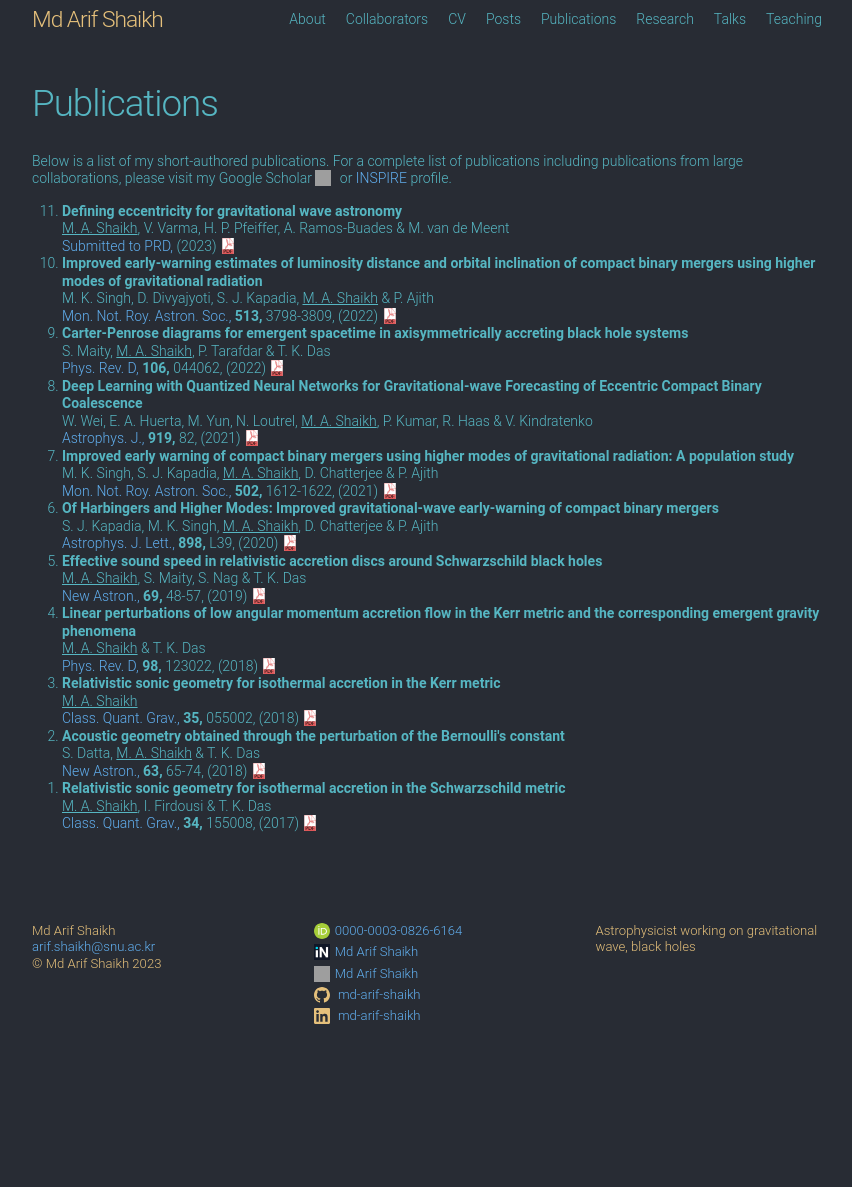
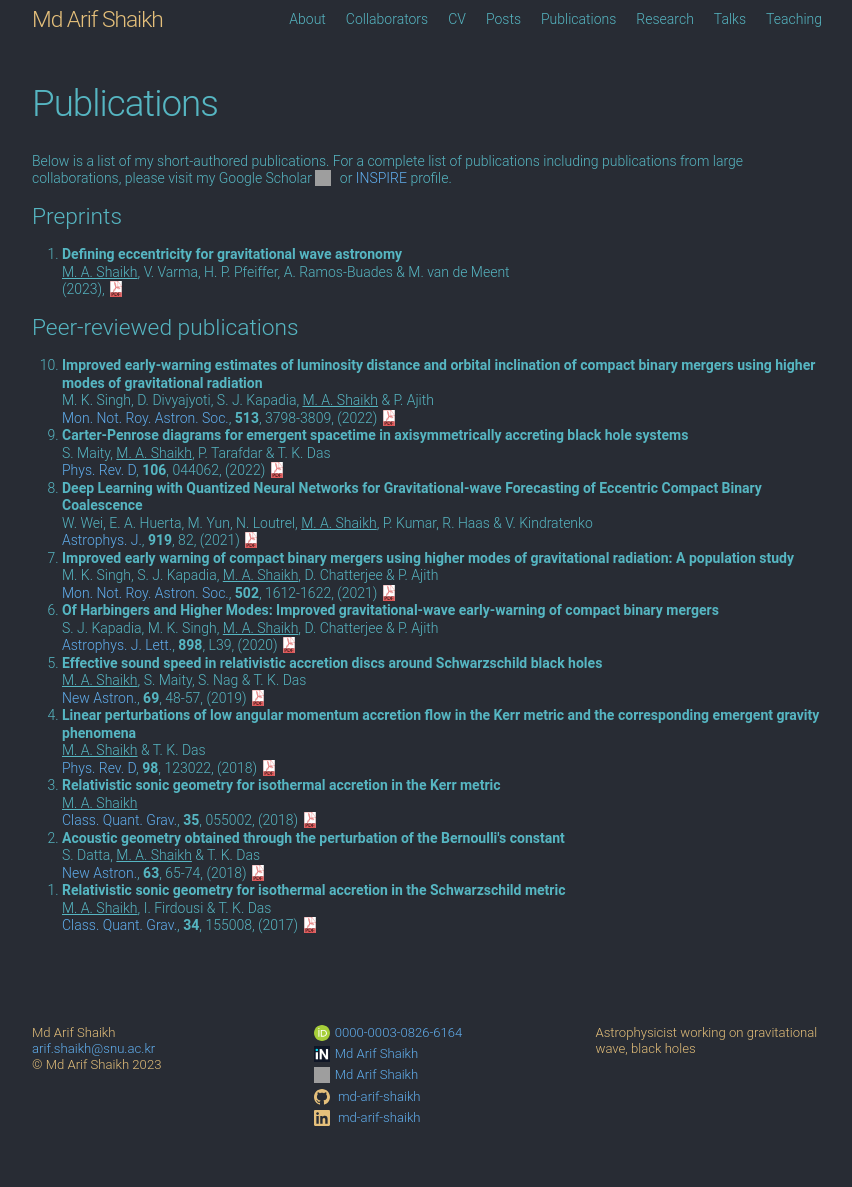
Before and after one commit to md-arif-shaikh/md-arif-shaikh.github.io, a Jekyll site: the page built from publications.md, in a window 1280 px wide. Shown: the whole page, without its empty margins (213-1065 px from the left). Built offline with Jekyll 4.4.1, drawn with Linux system fonts in a browser that asks for light colours; some web fonts are replaced; our own code applies the rules of GitHub Pages for plain Markdown files; before the commit the page ends 1085 px from its top, so only the background shows below that; grey boxes are pictures that could not be loaded.

Commit message:
fix publication list in pdf cv and web

```diff
--- a/publications.md
+++ b/publications.md
@@ -4,23 +4,28 @@ permalink: /publications/
 ---
 Below is a list of my short-authored publications. For a complete list of publications including publications from large collaborations, please visit my Google Scholar <a href="https://scholar.google.com/citations?user=EcFhopXwEb0C&hl=en&oi=sra"><img class="svg-icon" src="/assets/google_scholar_icon.svg"></a> or [INSPIRE](https://inspirehep.net/literature?sort=mostrecent&size=50&page=1&q=M.A.Shaikh.1&arxiv_categories=astro-ph.HE) profile.
 
+{% if site.data.short_author_preprints_html.size > 0 %}
+<h3>Preprints</h3>
 <ol reversed>
-{% for publication in site.data.publications %}
+{% for publication in site.data.short_author_preprints_html %}
   {% assign paper = publication[1] %}
-  {% if paper.volume == '' %}
-    {% assign volsep = "" %}
-  {% else %}
-    {% assign volsep = ", " %}
-  {% endif %}
-  {% if paper.pages == '' %}
-    {% assign pagessep = "" %}
-  {% else %}
-    {% assign pagessep = ", " %}
-  {% endif %}
   <li>
     <b>{{ paper.title }}</b><br>
-		{{ paper.author }}<br>
-		<a href="https://doi.org/{{ paper.doi }}">{{ paper.journal }}, </a><b>{{ paper.volume | append: volsep}}</b>{{ paper.pages | replace: "--", "-" | append: pagessep }}({{ paper.year }})
+    {{ paper.author }}<br>
+	({{ paper.year }}), <a href="https://arxiv.org/pdf/{{ paper.eprint }}.pdf"><img class="svg-icon" src="/assets/pdf.svg"></a>
+  </li>
+{% endfor %}
+</ol>
+{% endif %}
+
+<h3>Peer-reviewed publications</h3>
+<ol reversed>
+{% for publication in site.data.publications_html %}
+  {% assign paper = publication[1] %}
+  <li>
+    <b>{{ paper.title }}</b><br>
+    {{ paper.author }}<br>
+	<a href="https://doi.org/{{ paper.doi }}">{{ paper.journal }}</a>, <b>{{ paper.volume}}</b>, {{ paper.pages | replace: "--", "-" }}, ({{ paper.year }})
 	<a href="https://arxiv.org/pdf/{{ paper.eprint }}.pdf"><img class="svg-icon" src="/assets/pdf.svg"></a>
   </li>
 {% endfor %}
```
Also changed, not shown: _data/cv.yaml (+11 -0 lines), _data/publications.bib (+0 -15 lines), _data/publications_html.yaml (renamed from _data/publications.yaml, +0 -15 lines), _data/short_author_preprints.bib (added, +9 -0 lines), _data/short_author_preprints_html.yaml (added, +11 -0 lines).
